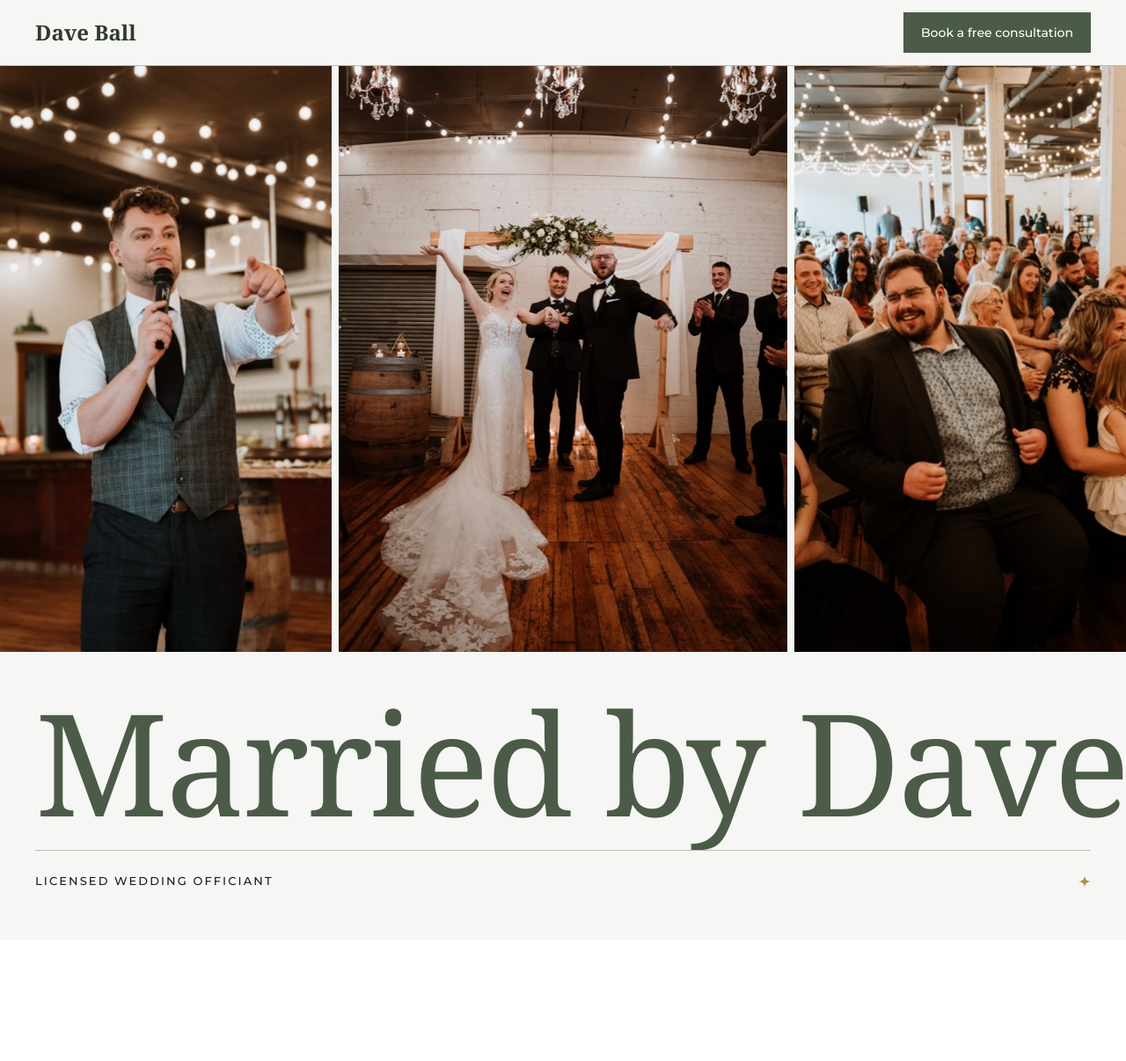
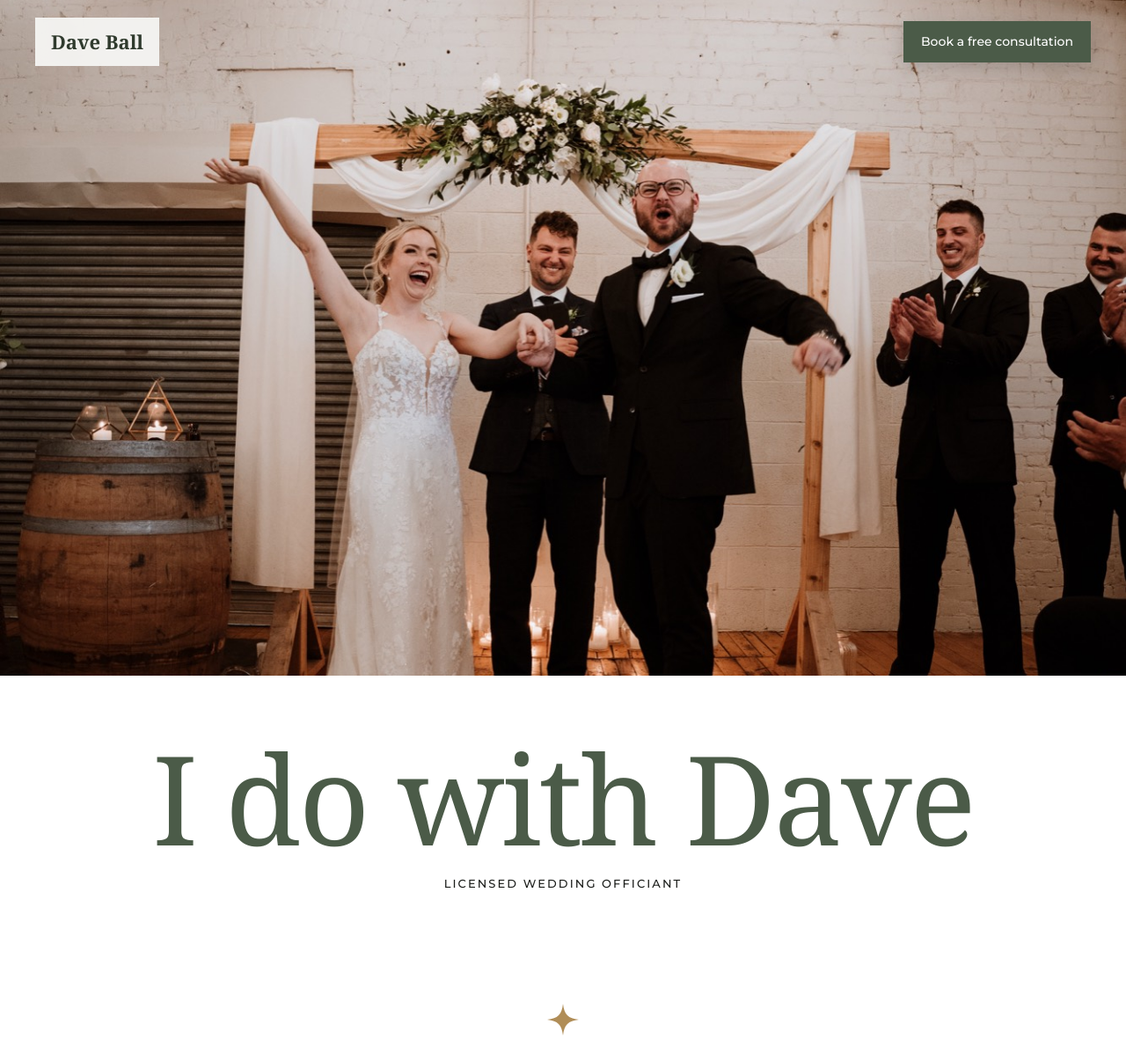
Before and after one commit to thiuma/DaveBall-Weddings, a website built with Vite: page index.html in a window 1280 px wide. Shown: the top 1206 px of the page at 88% size. Built offline with nearby package versions, Linux system fonts and the light colour scheme; a web font is replaced by a local one.

Commit message:
Hero: single celebration photo, "I do with Dave", floating name and button
- Back to one large photo: the just-married moment at the altar (ll-848)
- Tagline is now "I do with Dave", centred with "Licensed Wedding
  Officiant" below, on white, with no rule
- "Dave Ball" and "Book a free consultation" float over the page

Co-Authored-By: Claude Opus 5.5 <noreply@anthropic.com>

```diff
--- a/index.html
+++ b/index.html
@@ -23,23 +23,12 @@
     <main>
       <!-- Hero -->
       <section class="hero" aria-labelledby="tagline">
-        <div class="hero__collage">
-          <figure class="hero__panel hero__panel--side">
-            <img class="photo" src="/images/ll-1207-1000.jpg" srcset="/images/ll-1207-1000.jpg 1000w, /images/ll-1207-2000.jpg 2000w" sizes="30vw" alt="Dave Ball laughing with a microphone in hand at a wedding" />
-          </figure>
-          <figure class="hero__panel hero__panel--main">
-            <img class="photo" src="/images/ll-848-1000.jpg" srcset="/images/ll-848-1000.jpg 1000w, /images/ll-848-2000.jpg 2000w" sizes="(max-width: 760px) 100vw, 40vw" alt="A bride throwing her arms up in celebration at the altar as Dave Ball and the groom cheer" fetchpriority="high" />
-          </figure>
-          <figure class="hero__panel hero__panel--side">
-            <img class="photo" src="/images/ll-815-1000.jpg" srcset="/images/ll-815-1000.jpg 1000w, /images/ll-815-2000.jpg 2000w" sizes="30vw" alt="Wedding guests laughing in their seats during the ceremony" />
-          </figure>
+        <div class="hero__photo">
+          <img class="photo" src="/images/ll-848-2000.jpg" srcset="/images/ll-848-1000.jpg 1000w, /images/ll-848-2000.jpg 2000w" sizes="100vw" alt="A bride throwing her arms up in celebration at the altar as Dave Ball and the groom cheer" fetchpriority="high" />
         </div>
         <div class="tagline">
-          <h1 class="tagline__text" id="tagline">Married by Dave</h1>
-          <div class="tagline__meta">
-            <p class="label tagline__title">Licensed Wedding Officiant</p>
-            <svg class="ornament ornament--sm" aria-hidden="true"><use href="#ornament" /></svg>
-          </div>
+          <h1 class="tagline__text" id="tagline">I do with Dave</h1>
+          <p class="label tagline__title">Licensed Wedding Officiant</p>
         </div>
       </section>
 
--- a/src/styles/main.css
+++ b/src/styles/main.css
@@ -51,65 +51,57 @@ a { color: inherit; }
   color: var(--color-forest);
 }
 
-/* ---------- Sticky top bar ---------- */
+/* ---------- Floating name + button ---------- */
 .topbar {
-  position: sticky; top: 0; z-index: 10;
+  position: fixed; top: 0; left: 0; right: 0; z-index: 10;
   display: flex; justify-content: space-between; align-items: center; gap: 16px;
-  padding: 14px var(--gutter);
-  background: var(--color-paper);
-  border-bottom: 1px solid var(--color-gray-300);
+  padding: 20px var(--gutter);
+  pointer-events: none;
 }
+.topbar > * { pointer-events: auto; }
 .topbar__mark {
+  display: inline-flex; align-items: center; min-height: 44px;
+  padding: 10px 18px;
+  background: color-mix(in srgb, var(--color-paper) 94%, transparent);
+  -webkit-backdrop-filter: blur(10px); backdrop-filter: blur(10px);
   font-family: var(--font-display); font-weight: var(--font-weight-bold);
-  font-size: 24px; letter-spacing: 0; color: var(--color-forest-deep); text-decoration: none;
+  font-size: 22px; color: var(--color-forest-deep); text-decoration: none;
 }
 .topbar__cta {
   display: inline-flex; align-items: center; min-height: 44px;
   padding: 12px 20px;
   background: var(--color-forest); color: var(--color-white);
   font-weight: var(--font-weight-medium); font-size: 14px; text-decoration: none;
+  box-shadow: 0 6px 20px color-mix(in srgb, var(--color-ink) 18%, transparent);
   transition: background-color 0.2s;
 }
 .topbar__cta:hover { background: var(--color-forest-deep); }
 
 /* ---------- Hero ---------- */
-html { scroll-padding-top: 80px; }
-.hero__collage {
-  display: flex; gap: 8px;
-  height: clamp(420px, 52vw, 760px);
-}
-.hero__panel { overflow: hidden; }
-.hero__panel--side { flex: 1; }
-.hero__panel--main { flex: 1.35; }
-.hero__panel--main .photo { object-position: 50% 62%; }
-.hero__panel--side:first-child .photo { object-position: 38% 40%; }
-.hero__panel--side:last-child .photo { object-position: 30% 60%; }
+html { scroll-padding-top: 88px; }
+.hero__photo { height: clamp(460px, 60vw, 860px); overflow: hidden; }
+.hero__photo .photo { object-position: 50% 42%; }
 
 .tagline {
-  display: flex; flex-direction: column; gap: 24px;
-  padding: 48px var(--gutter) 56px;
-  background: var(--color-paper);
+  display: flex; flex-direction: column; align-items: center; gap: 20px;
+  padding: 72px var(--gutter) 24px;
+  background: var(--color-white);
+  text-align: center;
 }
 .tagline__text {
   font-family: var(--font-display);
   font-weight: var(--font-weight-regular);
-  font-size: clamp(52px, 12.6vw, 182px);
+  font-size: clamp(56px, 11vw, 168px);
   line-height: 0.95;
   letter-spacing: -0.02em;
   color: var(--color-forest);
-  white-space: nowrap;
-}
-.tagline__meta {
-  display: flex; justify-content: space-between; align-items: center;
-  padding-top: 24px;
-  border-top: 1px solid var(--color-gray-300);
 }
 .tagline__title { color: var(--color-ink); }
 
 /* ---------- Welcome statement ---------- */
 .welcome {
   display: flex; flex-direction: column; align-items: center; gap: 40px;
-  padding: clamp(96px, 11vw, 160px) clamp(24px, 14vw, 200px);
+  padding: clamp(72px, 8vw, 120px) clamp(24px, 14vw, 200px) clamp(96px, 11vw, 160px);
   background: var(--color-white);
 }
 .welcome__text {
@@ -299,10 +291,10 @@ html { scroll-padding-top: 80px; }
 }
 
 @media (max-width: 760px) {
-  .tagline__text { font-size: 11.6vw; }
-  .hero__panel--side { display: none; }
-  .hero__collage { height: 120vw; }
-  .topbar__mark { font-size: 20px; }
+  .tagline__text { font-size: 15vw; }
+  .hero__photo { height: 125vw; }
+  .topbar { padding: 12px var(--gutter); }
+  .topbar__mark { font-size: 18px; padding: 10px 14px; }
   .topbar__cta { padding: 10px 14px; font-size: 13px; }
   .about { flex-direction: column-reverse; align-items: stretch; }
   .about__portrait { width: 100%; }
```
Also changed, not shown: design/versions.md (+1 -1 lines), public/images/ll-1207-1000.jpg (deleted), public/images/ll-1207-2000.jpg (deleted), public/images/ll-815-1000.jpg (deleted), public/images/ll-815-2000.jpg (deleted).
